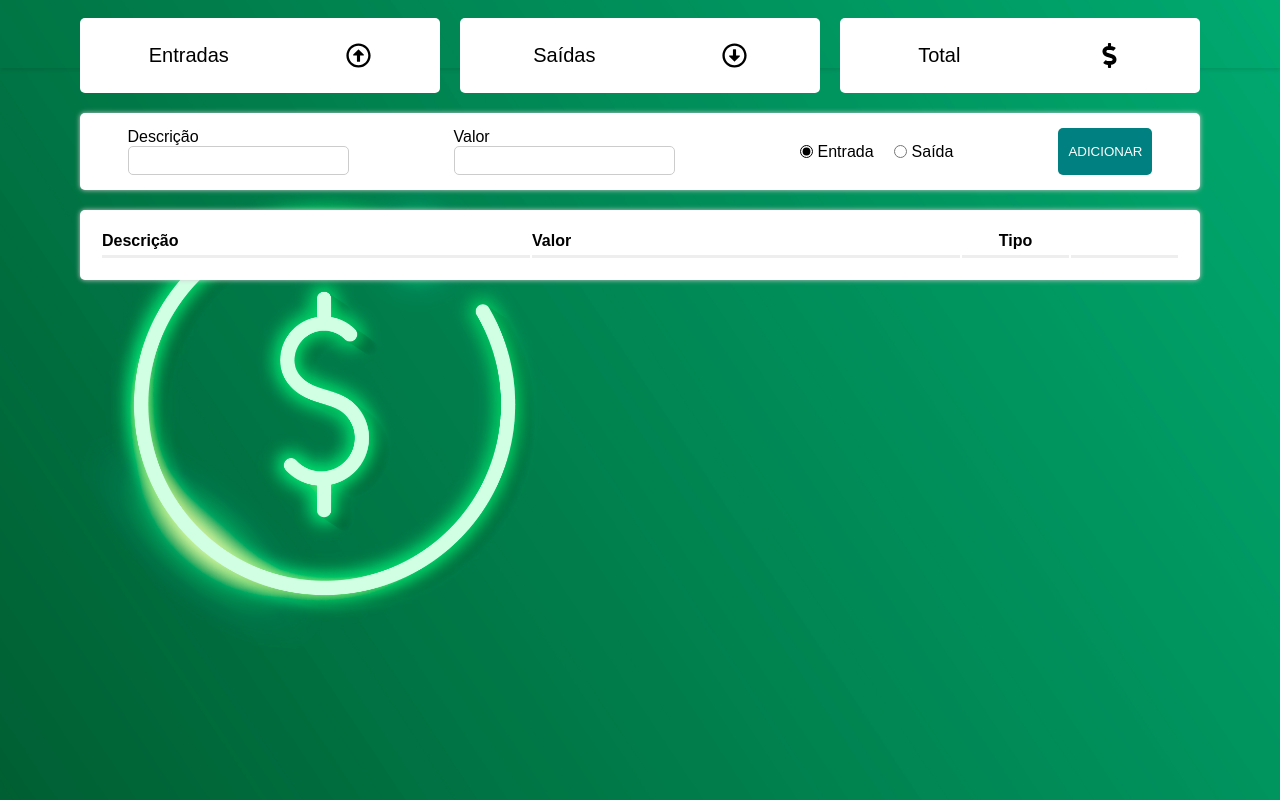
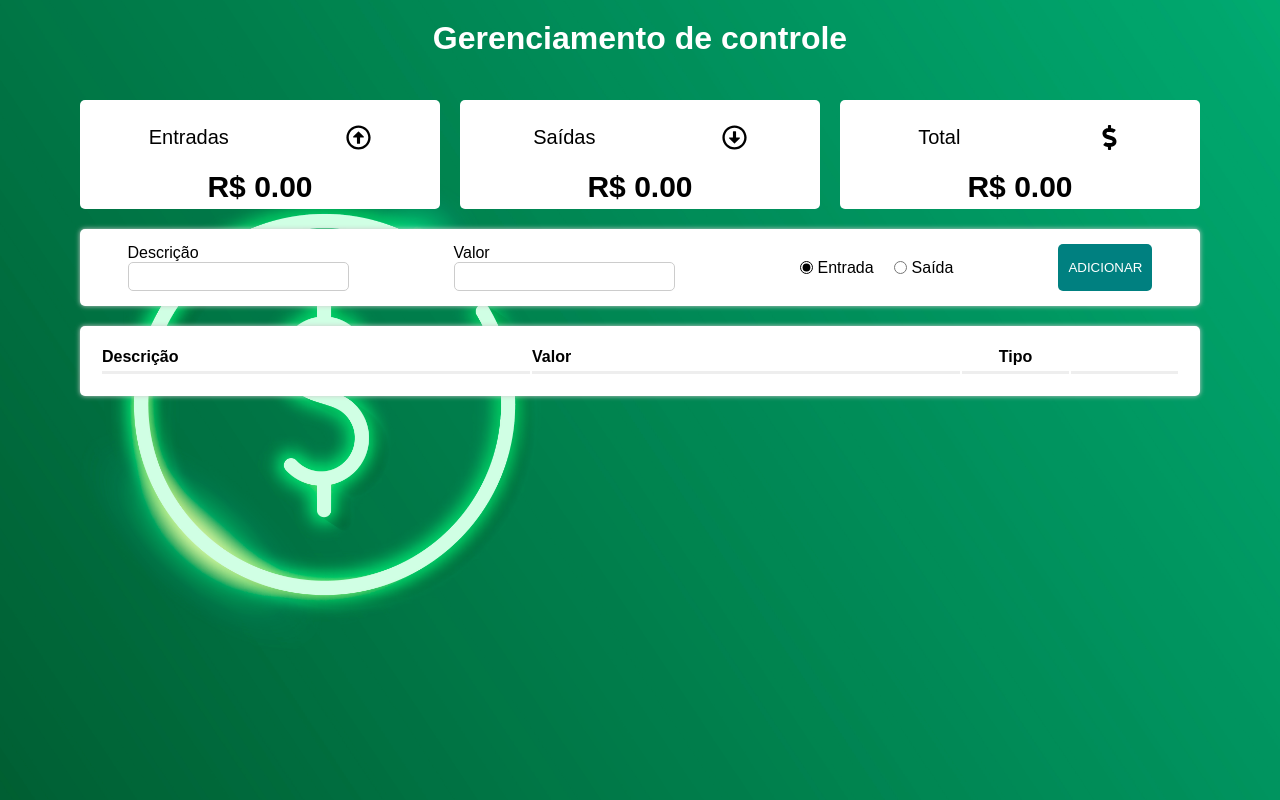
Before and after one commit to KaiokkFernandes/FinanceManager, a React (Create React App) app in the folder Front/profinance/: page / in a window 1280 px wide. Built offline with nearby package versions, Linux system fonts and the light colour scheme.

Commit message:
Finished front

```diff
--- a/Front/profinance/src/App.js
+++ b/Front/profinance/src/App.js
@@ -1,12 +1,12 @@
 import React, { useEffect, useState } from "react";
-import GlobalStyle from './styles/global.js'
-import  Header from "./components/Header/index.js";
-import Resume from "./components/Resume/index.js";
-import Form from "./components/Form/index.js";
-
+import GlobalStyle from "./styles/global";
+import Header from "./components/Header";
+import Resume from "./components/Resume";
+import Form from "./components/Form";
 
 
 const App = () => {
+
     const backgroundStyle = {
         backgroundImage: `url(/img/fundo.jpg )`,
         height: '100vh',
@@ -52,11 +52,15 @@ const App = () => {
   return (
      <div style={backgroundStyle}>
       <Header />
-             <Resume income= {income} expense={expense} total={total}/>
-             <Form  />
+      <Resume income={income} expense={expense} total={total} />
+      <Form
+        handleAdd={handleAdd}
+        transactionsList={transactionsList}
+        setTransactionsList={setTransactionsList}
+      />
       <GlobalStyle />
     </div>
-    )
-}
+  );
+};
 
 export default App;
--- a/Front/profinance/src/components/Header/index.js
+++ b/Front/profinance/src/components/Header/index.js
@@ -3,11 +3,11 @@ import * as C from "./style";
 
 const Header = () => {
   return (
-    <di>
+    <C.Container>
       <C.Header>
         <C.Title>Gerenciamento de controle</C.Title>
       </C.Header>
-    </di>
+    </C.Container>
   );
 };
 
--- a/Front/profinance/src/components/Header/style.js
+++ b/Front/profinance/src/components/Header/style.js
@@ -1,15 +1,14 @@
 import styled from "styled-components";
 
-export const Header = styled.header`
+export const Container = styled.div`
+  height: 150px;
+  text-align: center;
 
-  padding: 20px 0;
-  text-align: center;
-  box-shadow: 0 2px 4px rgba(0,0,0,0.1);
 `;
 
-export const Title = styled.h1`
-  color: #ffffff;
-  font-size: 24px;
-  font-weight: bold;
-  margin: 0;
+export const Header = styled.h1``;
+
+export const Title = styled.div`
+  padding-top: 20px;
+  color: #fff;
 `;
--- a/Front/profinance/src/components/ResumeItem/index.js
+++ b/Front/profinance/src/components/ResumeItem/index.js
@@ -1,14 +1,14 @@
 import React from "react";
 import * as C from "./styles";
 
-const ResumeItem = ({ title, Icon, total }) => {
+const ResumeItem = ({ title, Icon, value }) => {
   return (
     <C.Container>
       <C.Header>
         <C.HeaderTitle>{title}</C.HeaderTitle>
         <Icon />
       </C.Header>
-      <C.Total>{total}</C.Total>
+      <C.Total>{value}</C.Total>
     </C.Container>
   );
 };
```
Also changed, not shown: Front/profinance/src/components/Resume/styles.js (line endings or trailing spaces), 1 other file (tests, documents, lock files or other folders). Lines whose indentation alone changed are shown as unchanged.
